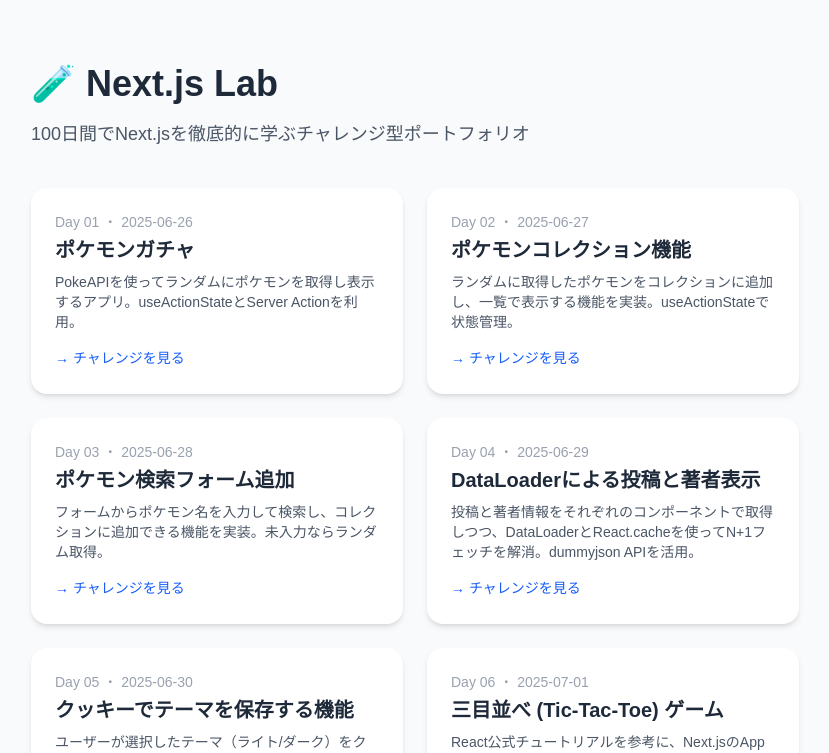
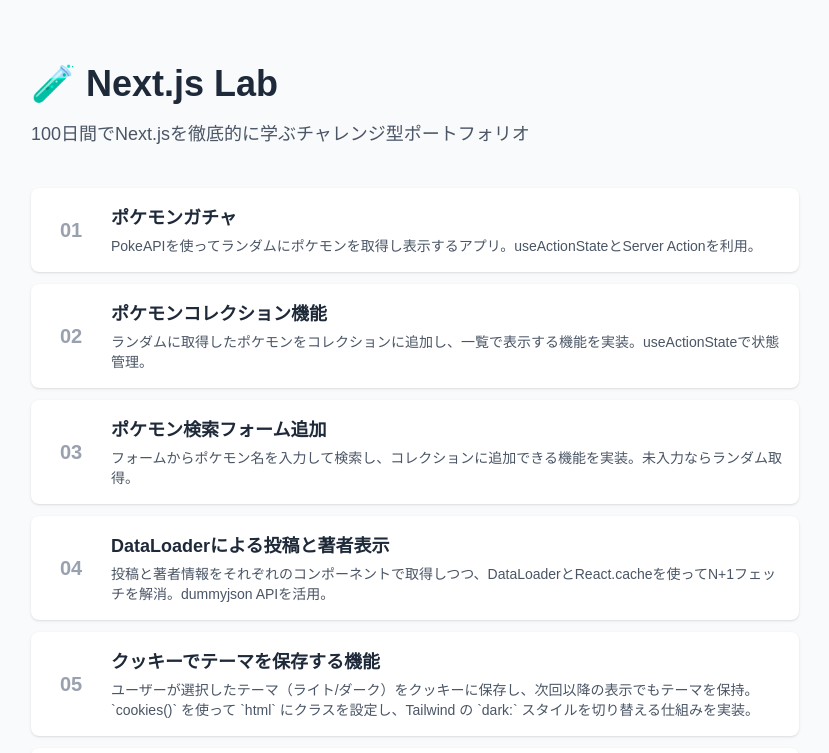
Before and after one commit to reinana/nextjs-lab, a Next.js app: page / in a window 1280 px wide. Shown: the top 753 px of the page, without its empty margins (225-1054 px from the left). Built offline with nearby package versions, Linux system fonts and the light colour scheme; no server answers.

Commit message:
⚡️ UIの変更

```diff
--- a/app/day10/page.tsx
+++ b/app/day10/page.tsx
@@ -1,5 +1,6 @@
 // app/day10/page.tsx
 
+import Link from 'next/link';
 import ResumeClientWrapper from './components/ResumeClientWrapper';
 
 export default function ResumePage() {
@@ -16,6 +17,9 @@
                 {/* ここにClient Componentを配置し、全てのインタラクティブな機能を含めます */}
                 <ResumeClientWrapper />
             </div>
+            <Link href="/" className="mt-10 text-blue-600 text-sm hover:underline">
+                ← 一覧に戻る
+            </Link>
         </div>
     );
 }
--- a/app/day11/page.tsx
+++ b/app/day11/page.tsx
@@ -6,6 +6,7 @@
 import { ProjectExperience, SkillItem, SkillSheetData } from './types/skill'
 import ProjectForm from './components/ProjectForm'
 import SkillSheetPreview from './components/SkillSheetPreview'
+import Link from 'next/link'
 
 type Step = 'selection' | 'details' | 'projects' | 'preview'
 
@@ -90,6 +91,9 @@
                 {currentStep === 'projects' && (<ProjectForm initialSkills={skillDetails} initialProjects={projects} onNext={handleProjectFormNext} onBack={handleBack} />)}
                 {currentStep === 'preview' && (<SkillSheetPreview skillData={finalSkillSheetData} onBack={handleBack} />)}
             </div>
+            <Link href="/" className="mt-10 text-blue-600 text-sm hover:underline">
+                ← 一覧に戻る
+            </Link>
         </main>
     )
 }
--- a/app/day12/page.tsx
+++ b/app/day12/page.tsx
@@ -2,6 +2,7 @@
 import PostListTraditional from "./components/PostListTraditional";
 import PostListOptimistic from "./components/PostListOptimistic";
 import { Post } from "./types";
+import Link from "next/link";
 
 const posts: Post[] = [
     { id: 1, title: 'Next.jsの基本', likes: 10 },
@@ -59,6 +60,9 @@
                 </section>
 
             </div>
+            <Link href="/" className="mt-10 text-blue-600 text-sm hover:underline">
+                ← 一覧に戻る
+            </Link>
         </main>
     )
 }
--- a/app/page.tsx
+++ b/app/page.tsx
@@ -4,7 +4,7 @@
 
 
 export default function Home() {
-return (
+    return (
         <main className="min-h-screen bg-gray-50 dark:bg-gray-900 py-16 px-4 sm:px-8">
             <div className="max-w-3xl mx-auto">
                 <h1 className="text-4xl font-bold mb-4 text-gray-800 dark:text-white">
@@ -14,22 +14,28 @@
                     100日間でNext.jsを徹底的に学ぶチャレンジ型ポートフォリオ
                 </p>
 
-                <div className="grid gap-6 sm:grid-cols-2">
+                <div className="space-y-3">
                     {pages.map((p) => (
-                        <Link key={p.day} href={p.path}>
-                            <div className="bg-white dark:bg-gray-800 p-6 rounded-2xl shadow-md hover:shadow-lg transition">
-                                <p className="text-sm text-gray-400 dark:text-gray-500 mb-1">
-                                    Day {p.day} ・ {p.date}
-                                </p>
-                                <h2 className="text-xl font-semibold text-gray-800 dark:text-white">
-                                    {p.title}
-                                </h2>
-                                <p className="text-sm text-gray-600 dark:text-gray-300 mt-2">
-                                    {p.description}
-                                </p>
-                                <span className="inline-block mt-4 text-blue-600 dark:text-blue-400 text-sm hover:underline">
-                                    → チャレンジを見る
-                                </span>
+                        <Link
+                            key={p.day}
+                            href={p.path}
+                            className="block p-4 rounded-lg bg-white dark:bg-gray-800 shadow-sm hover:shadow-md hover:bg-gray-50 dark:hover:bg-gray-700 transition-all duration-200"
+                        >
+                            <div className="flex items-center justify-between">
+                                {/* 左側のコンテンツ (Day, Title, Description) */}
+                                <div className="flex items-center">
+                                    <span className="flex-shrink-0 w-12 text-center text-xl font-bold text-gray-400 dark:text-gray-500">
+                                        {p.day}
+                                    </span>
+                                    <div className="ml-4">
+                                        <h2 className="font-semibold text-lg text-gray-800 dark:text-white">
+                                            {p.title}
+                                        </h2>
+                                        <p className="text-sm text-gray-600 dark:text-gray-400 mt-1 hidden sm:block">
+                                            {p.description}
+                                        </p>
+                                    </div>
+                                </div>
                             </div>
                         </Link>
                     ))}
```
Also changed, not shown: app/day13/page.tsx (added).
